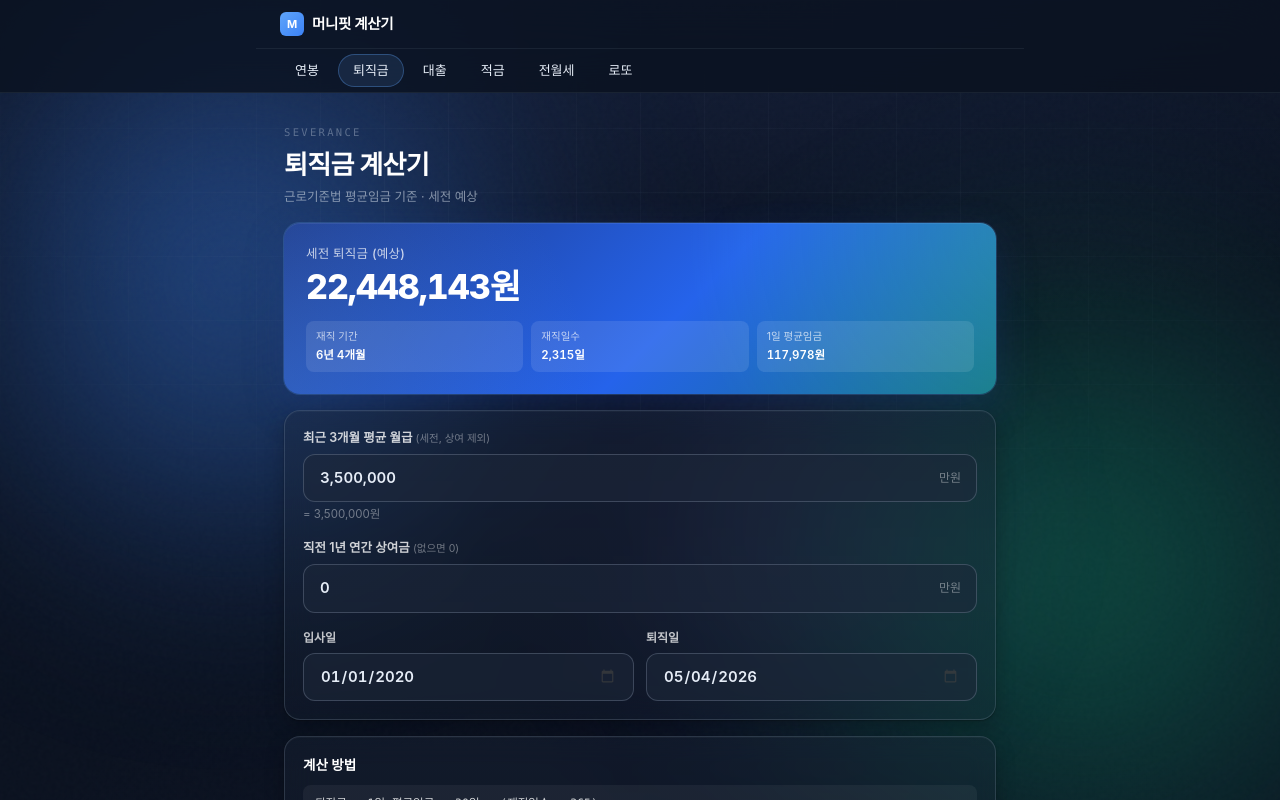
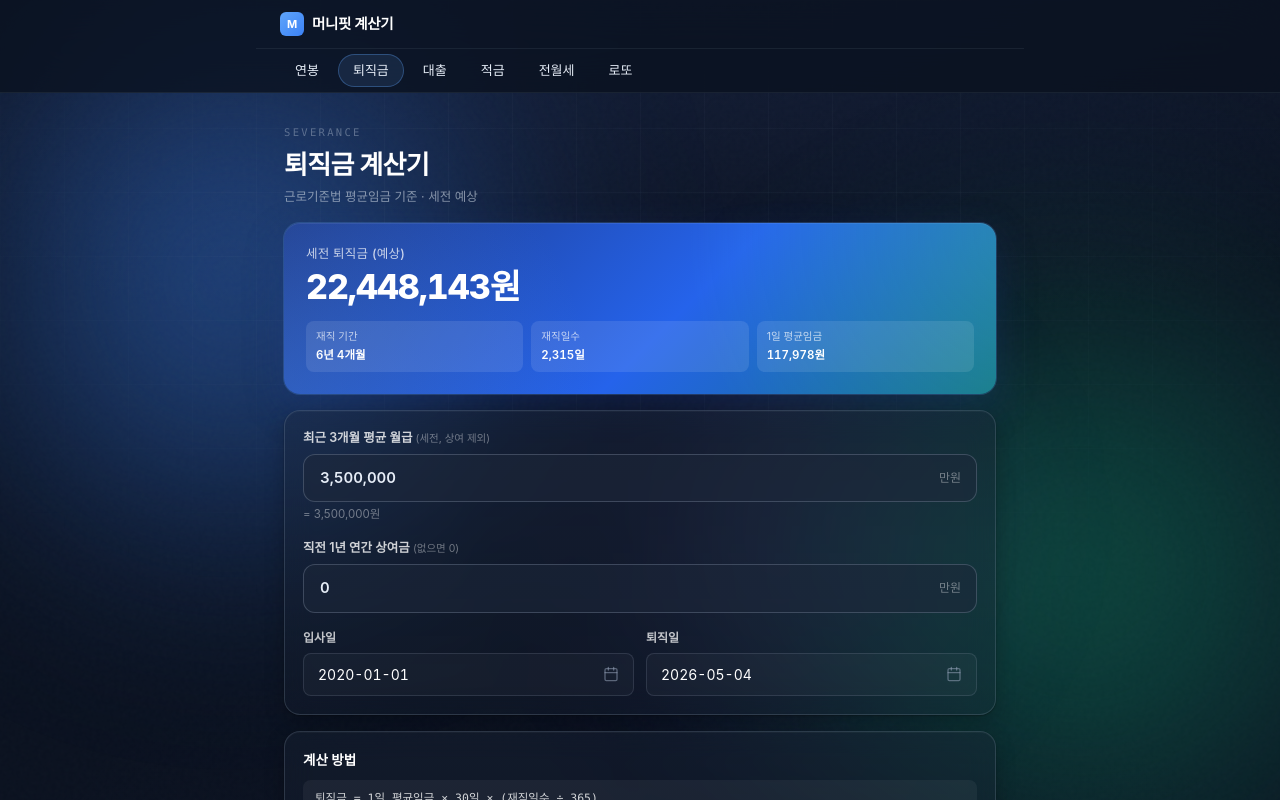
Before and after one commit to xowk9876/n-job-studio, a Next.js app: page /severance in a window 1280 px wide. Shown: the top 800 px of the page. Built offline with nearby package versions, Linux system fonts and the light colour scheme; a web font is replaced by a local one.

Commit message:
feat(severance): 통일된 DatePicker 적용 (입/퇴사일)

```diff
--- a/app/severance/page.tsx
+++ b/app/severance/page.tsx
@@ -5,7 +5,20 @@ import { useSeveranceStore } from '@/store'
 import { calcSeverance } from '@/lib/severance'
 import { AlertCircle } from 'lucide-react'
 import NumericInput from '@/components/ui/NumericInput'
+import DatePicker from '@/components/ui/DatePicker'
 import { FAQSection, ExamplesSection, TipsSection, RelatedLinks } from '@/components/ui/PageContent'
+
+function toISO(d: Date | null) {
+  if (!d) return ''
+  const p = (n: number) => (n < 10 ? `0${n}` : `${n}`)
+  return `${d.getFullYear()}-${p(d.getMonth() + 1)}-${p(d.getDate())}`
+}
+function fromISO(s: string): Date | null {
+  if (!s) return null
+  const [y, m, d] = s.split('-').map(Number)
+  if (!y || !m || !d) return null
+  return new Date(y, m - 1, d)
+}
 
 function won(n: number) { return n.toLocaleString('ko-KR') + '원' }
 
@@ -80,11 +93,11 @@ export default function SeverancePage() {
         <div className="grid grid-cols-2 gap-3">
           <div>
             <label className="block text-[12px] font-semibold text-white/75 mb-1.5">입사일</label>
-            <input type="date" className="glass-input w-full rounded-lg" value={startDate} onChange={(e) => set({ startDate: e.target.value })} />
+            <DatePicker ariaLabel="입사일 선택" value={fromISO(startDate)} onChange={(d) => set({ startDate: toISO(d) })} />
           </div>
           <div>
             <label className="block text-[12px] font-semibold text-white/75 mb-1.5">퇴직일</label>
-            <input type="date" className="glass-input w-full rounded-lg" value={endDate} onChange={(e) => set({ endDate: e.target.value })} />
+            <DatePicker ariaLabel="퇴직일 선택" value={fromISO(endDate)} onChange={(d) => set({ endDate: toISO(d) })} />
           </div>
         </div>
       </div>
```
